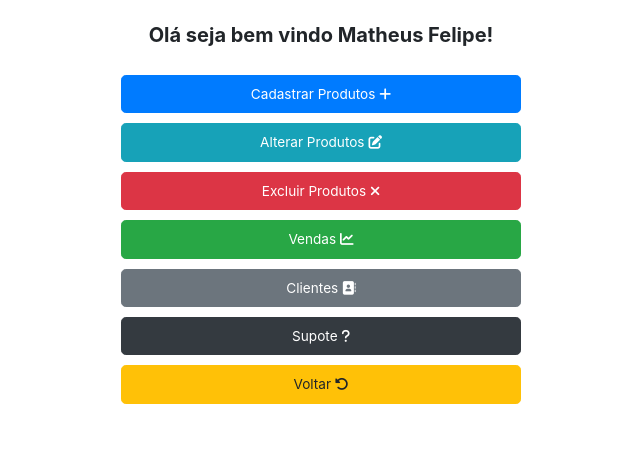
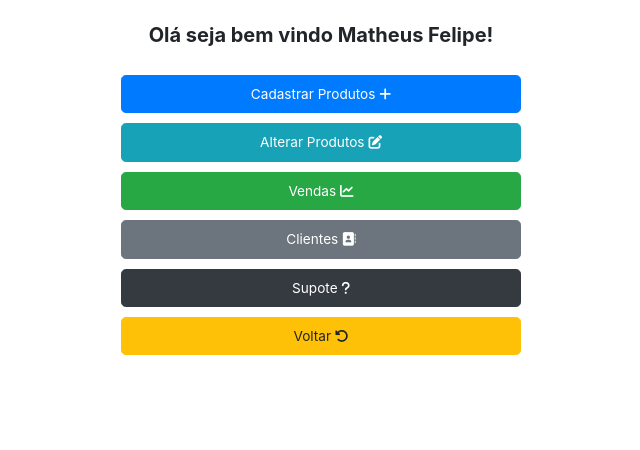
Before and after one commit to MatheusBrandao525/projeto-definitivo, a PHP site: page /admin.php in a window 1280 px wide. Shown: the part 160-610 px from the top of the page, without its empty margins (319-959 px from the left). Run offline with PHP 8.4, Linux system fonts and the light colour scheme; a user stored in the database is signed in; data comes from the database, SQL or seed files in the repository; some libraries are stand-ins or nearby versions.

Commit message:
modificação do arquivo busca, inclui o menu principal, para facilitar a navegação do usuario.

```diff
--- a/admin.php
+++ b/admin.php
@@ -30,9 +30,6 @@
             <a href="listarProdutoAlt.php"><!--Criar um formulario para alterar produtos-->
                 <button class="btn btn-lg btn-info botoesAdm">Alterar Produtos <i class="fas fa-edit"></i></button>
             </a>
-            <a href="excluiProdutos.php"><!--Criar uma pagina para buscar e excluir produtos-->
-                <button class="btn btn-lg btn-danger botoesAdm">Excluir Produtos <i class="fas fa-times"></i></button>
-            </a>
             <a href="indiceVendas.php"><!--Criar uma pagina que mostre todas as vendas realizadas-->
                 <button class="btn btn-lg btn-success botoesAdm">Vendas <i class="fas fa-chart-line"></i></button>
             </a>
--- a/busca.php
+++ b/busca.php
@@ -28,6 +28,7 @@
 	include 'conexao.php';
 	include 'menu.php';
 	include	'menu_2.php';
+	include 'menu-principal.php';
 
 	if(empty($_GET['txtBuscar'])) {
 		echo "<html><script>location.href='index.php'</script></html>";
--- a/conexao.php
+++ b/conexao.php
@@ -2,16 +2,16 @@
    $servidor ="localhost";
    // conexao com minha maquina pessoal...
 
-   $usuario ="Matheus";
+/*    $usuario ="Matheus";
    $senha ="1exagon1@";
-   $banco ="db_loja_def";
+   $banco ="db_loja_def"; */
 
 
    // conexao com a maquina do meu trabalho...
 
-/*    $usuario ="root";
+   $usuario ="root";
    $senha ="";
-   $banco ="db_loja_def"; */
+   $banco ="db_loja_def";
 
    $cn = new PDO("mysql:host=$servidor;dbname=$banco", $usuario, $senha);
 ?>
```
Also changed, not shown: imgem/1d9a1f89ae399e550f82c85e8dec3192.jpg (added), imgem/817014d2f8a0ea45a770a37a6309e645.jpg (added), imgem/bbd21e226d47bc0d65bc0ac67860dd13.jpg (added), imgem/bd04e547f06b0f39d1a1299d127b64e2.jpg (added), imgem/fb67cd57f1fc2adeaaee343ed6a509d2.jpg (added).
